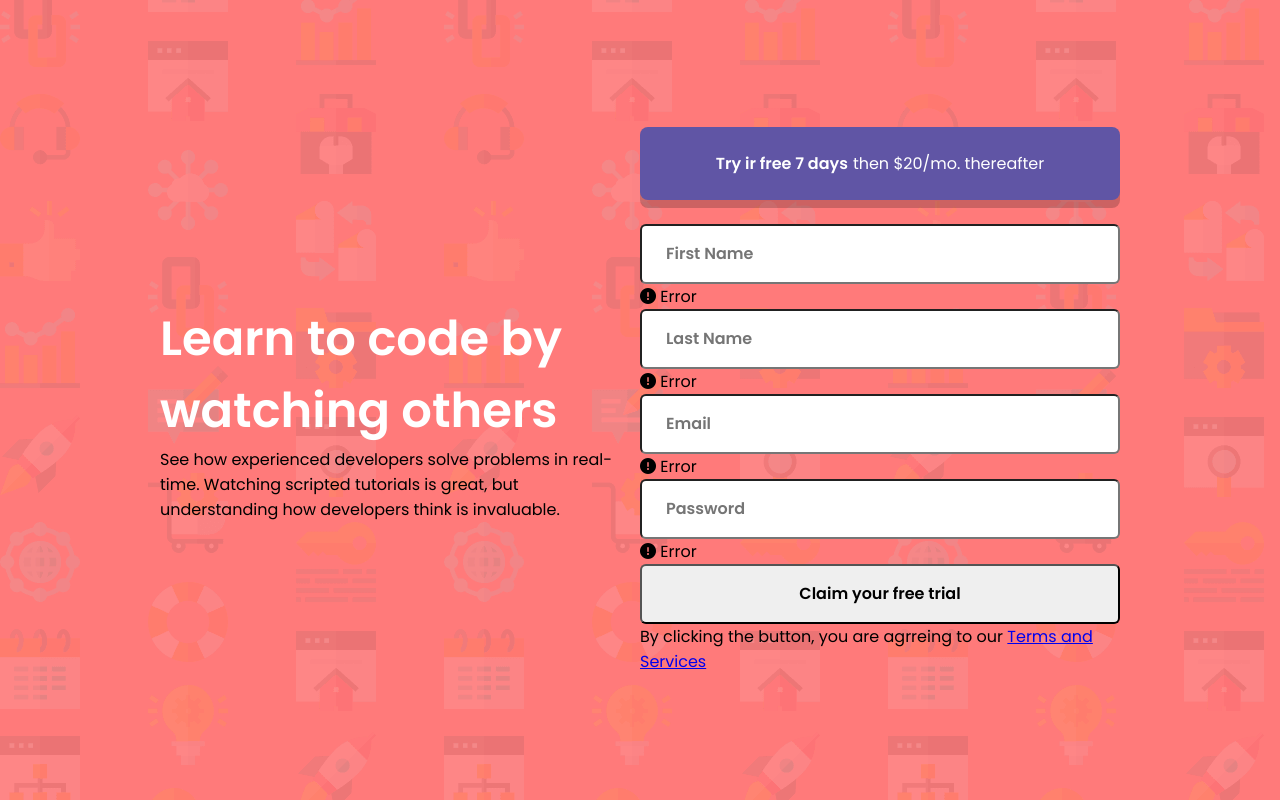
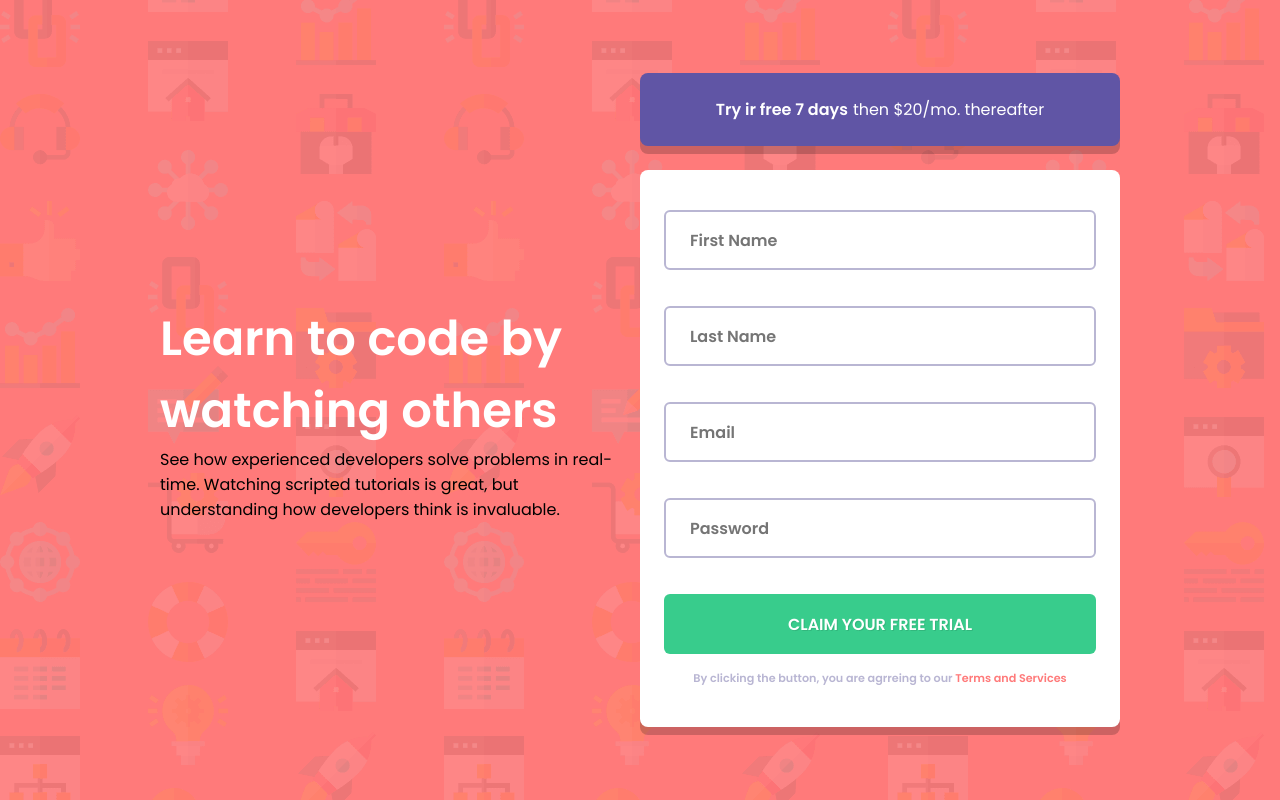
Before and after one commit to GilCarvalhal/validacao-formulario, a plain HTML site: page index.html in a window 1280 px wide. Drawn offline with Linux system fonts and the light colour scheme.

Commit message:
Estilizando form

```diff
--- a/css/styles.css
+++ b/css/styles.css
@@ -20,7 +20,7 @@
   margin-top: 24px;
 }
 
-/* FORM ============ */
+/* FORM CONTAINER ============ */
 .form-container {
   width: 100%;
   max-width: 500px;
@@ -46,3 +46,92 @@
 .subcribe-message strong {
   margin-right: 5px;
 }
+
+/* FORM ============ */
+form {
+  width: 100%;
+
+  display: flex;
+  flex-direction: column;
+
+  background-color: #fff;
+  padding: 40px 24px;
+  border-radius: 8px;
+  box-shadow: 0px 8px 0px rgba(0, 0, 0, 0.2);
+}
+
+form .form-group {
+  display: flex;
+  flex-direction: column;
+
+  height: 80px;
+  margin-bottom: 16px;
+
+  position: relative;
+}
+
+form .form-group input {
+  height: 60px;
+  border: 2px solid var(--grayIsBlue);
+}
+
+form .form-group input:focus {
+  border-color: 2px solid var(--blue);
+}
+
+form .form-group input.error-active {
+  border-color: 2px solid var(--red);
+}
+
+form .infos-error {
+  display: flex;
+  flex-direction: column;
+
+  display: none;
+}
+
+.infos-error .msg-error {
+  color: var(--red);
+  align-self: flex-end;
+  margin-top: 5px;
+  font-size: 0.8em;
+  font-weight: 600;
+}
+
+.infos-error .icon-error {
+  color: var(--red);
+  font-size: 1.6em;
+  position: absolute;
+  align-self: flex-end;
+  top: 20%;
+  right: 5%;
+}
+
+form button {
+  border: 0;
+  background-color: var(--green);
+  color: #fff;
+  text-transform: uppercase;
+  cursor: pointer;
+  text-shadow: 1px 1px 0px rgba(0, 0, 0, 0.1);
+}
+
+form button:hover {
+  background-color: var(--darkGreen);
+  box-shadow: inset 2px 2px 2px 3px rgba(0, 0, 0, 0.1);
+  cursor: pointer;
+}
+
+.term-message {
+  color: var(--grayIsBlue);
+  font-size: 0.7em;
+  font-weight: 600;
+  margin-top: 16px;
+  text-align: center;
+}
+
+.term-message a {
+  text-decoration: none;
+  color: var(--red);
+  font: 700;
+}
--- a/index.html
+++ b/index.html
@@ -46,7 +46,7 @@
         </div>
 
         <div class="form-group">
-          <input type="text" id="lasttName" placeholder="Last Name">
+          <input type="text" id="lastName" placeholder="Last Name">
           <div class="infos-error">
             <i class="fa-solid fa-circle-exclamation icon-error"></i>
             <span class="msg-error">Error</span>
```
